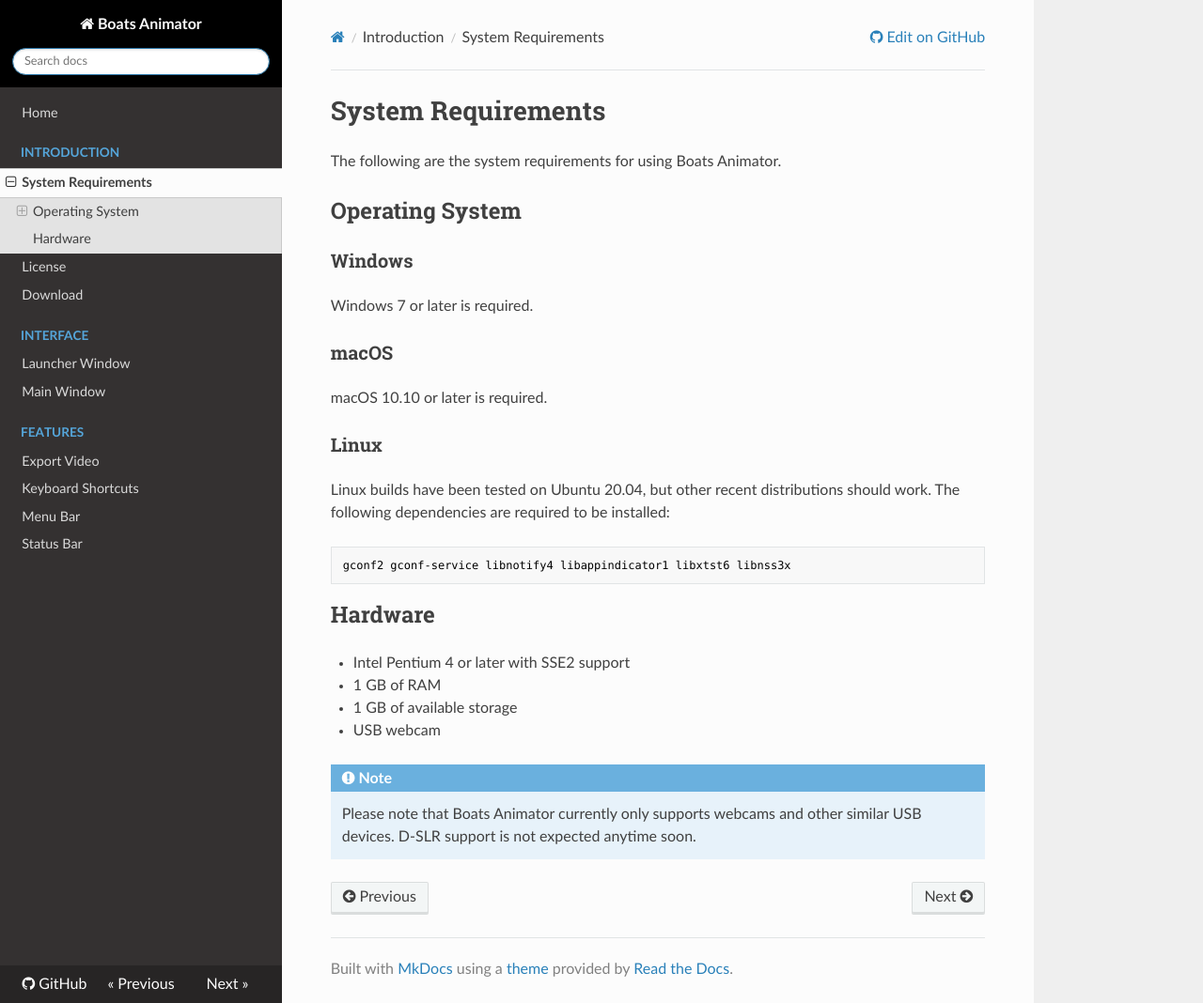
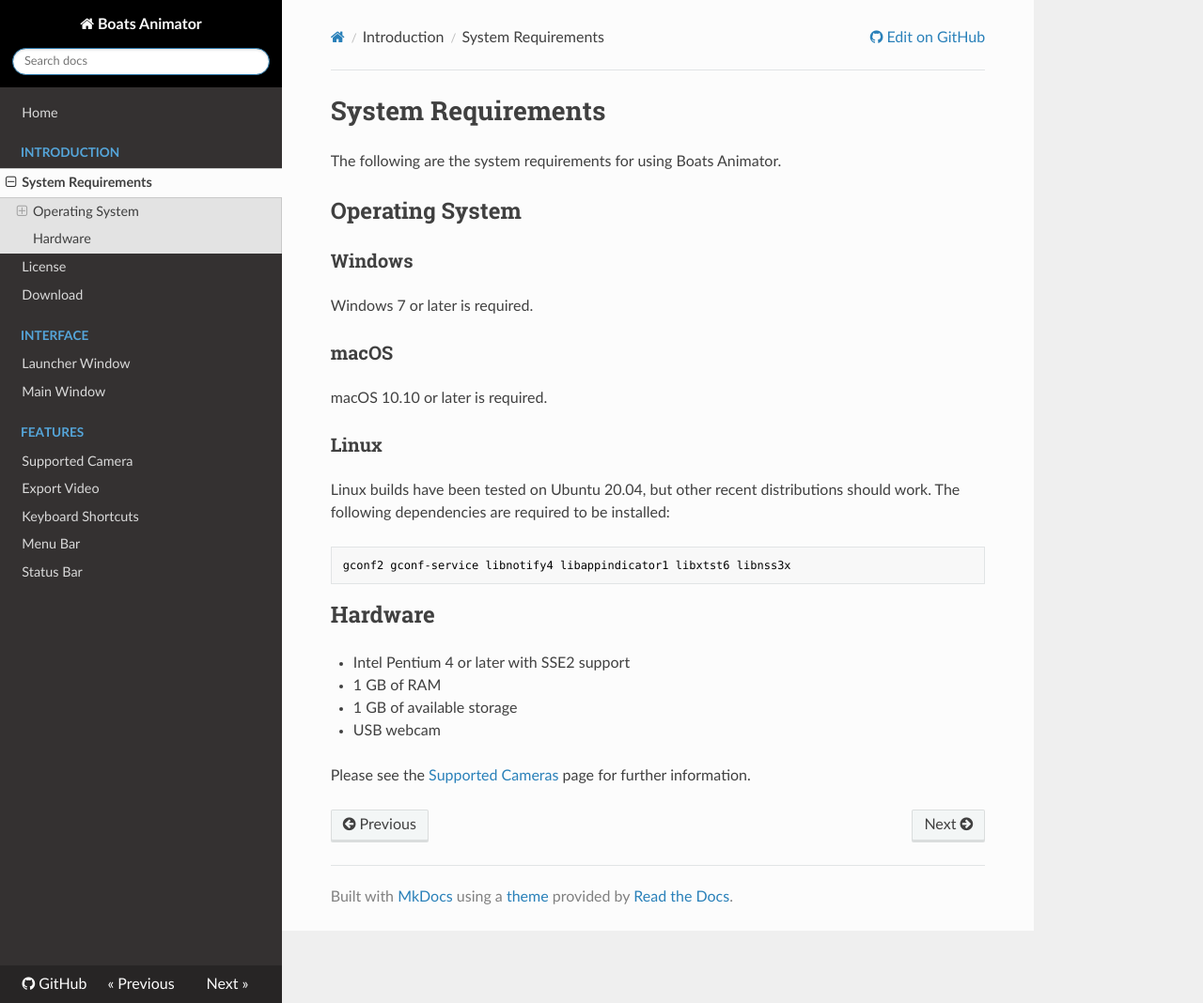
Before and after one commit to charlielee/boats-animator, an MkDocs documentation site: the page built from docs/introduction/system-requirements.md, in a window 1280 px wide and 1068 px high. Shown: the whole window at 94% size. Built offline with MkDocs 1.6.1, drawn with Linux system fonts in a browser that asks for light colours; nearby versions of some CDN libraries.

Commit message:
Add camera docs

```diff
--- a/docs/introduction/system-requirements.md
+++ b/docs/introduction/system-requirements.md
@@ -22,10 +22,9 @@
 
 ## Hardware
 
-* Intel Pentium 4 or later with SSE2 support
-* 1 GB of RAM
-* 1 GB of available storage
-* USB webcam
+- Intel Pentium 4 or later with SSE2 support
+- 1 GB of RAM
+- 1 GB of available storage
+- USB webcam
 
-!!! note "Note"
-    Please note that Boats Animator currently only supports webcams and other similar USB devices. D-SLR support is not expected anytime soon.
+Please see the [Supported Cameras](/features/cameras) page for further information.
--- a/mkdocs.yml
+++ b/mkdocs.yml
@@ -11,6 +11,7 @@
       - Launcher Window: interface/launcher-window.md
       - Main Window: interface/main-window.md
   - Features:
+      - Supported Camera: feature/cameras.md
       - Export Video: features/export-video.md
       - Keyboard Shortcuts: features/keyboard-shortcuts.md
       - Menu Bar: features/menu-bar.md
```
Also changed, not shown: docs/features/cameras.md (added, +30 -0 lines).
